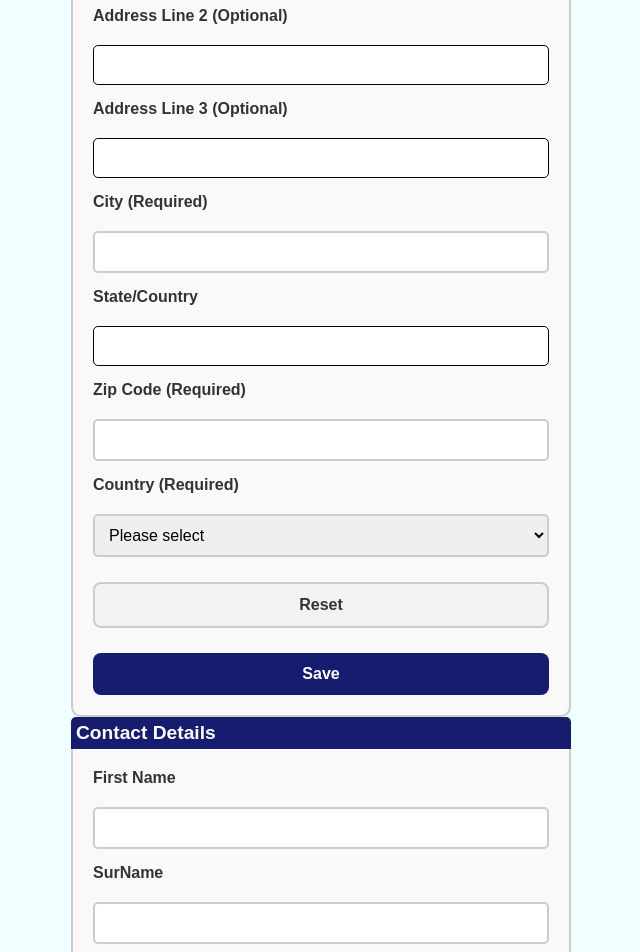
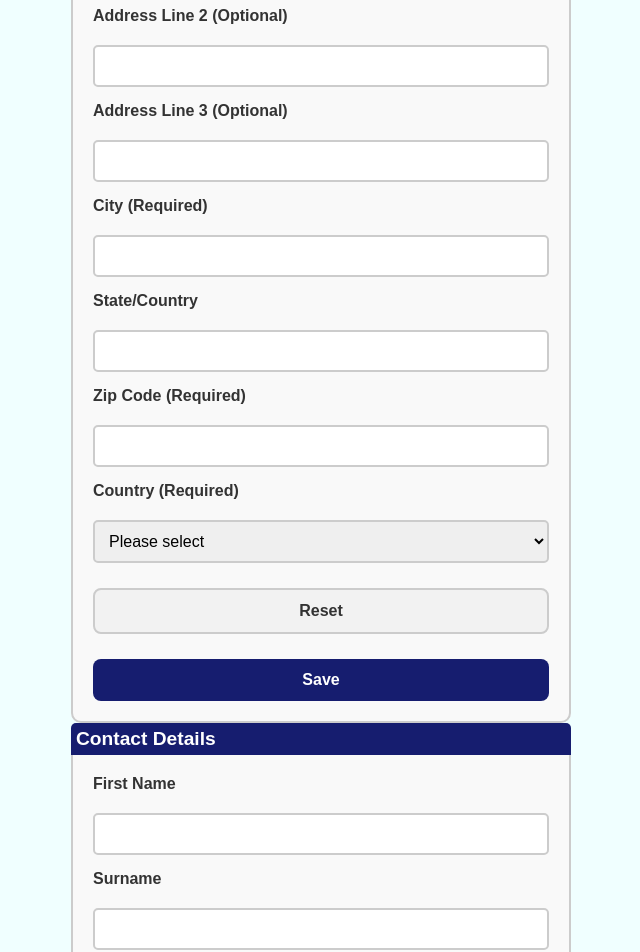
Before and after one commit to DevintthHaran/SDGP, a React (Create React App) app in the folder Frontend/sdgp-project/: page /order in a window 1280 px wide. Shown: the part 140-1092 px from the top of the page, without its empty margins (319-959 px from the left). Built offline with nearby package versions, Linux system fonts and the light colour scheme.

Commit message:
Specified class name for order.css to avoid overlapping in css file with teammates

```diff
--- a/Frontend/sdgp-project/src/components/BillingAddress.jsx
+++ b/Frontend/sdgp-project/src/components/BillingAddress.jsx
@@ -1,6 +1,6 @@
 import React, { useState } from 'react';
 
-const BillingAddress = ({ handleFormSubmit,setBillingDetails }) => {
+const BillingAddress = ({ handleFormSubmit, setBillingDetails }) => {
   const [address, setAddress] = useState({ address1: '', city: '', zip: '', country: '' });
   const [isFieldValid, setIsFieldValid] = useState({ address1: false, city: false, zip: false, country: false });
   const [isFormValid, setIsFormValid] = useState(false);
@@ -15,8 +15,6 @@ const BillingAddress = ({ handleFormSubmit,setBillingDetails }) => {
 
   const handleInputChange = (e) => {
     const { name, value } = e.target;
-
-    // For the ZIP field, remove non-numeric characters
     const sanitizedValue = name === "zip" ? value.replace(/\D/g, "") : value;
 
     setAddress({ ...address, [name]: sanitizedValue });
@@ -27,7 +25,6 @@ const BillingAddress = ({ handleFormSubmit,setBillingDetails }) => {
 
   const handleSubmit = (e) => {
     e.preventDefault();
-
     const allValid = Object.values(isFieldValid).every(Boolean);
     if (allValid) {
       setIsFormValid(true);
@@ -40,10 +37,10 @@ const BillingAddress = ({ handleFormSubmit,setBillingDetails }) => {
   };
 
   return (
+    <div className="order">
       <fieldset className={isFormValid ? 'fieldset-success' : ''}>
         <legend>Billing Address</legend>
         <form onSubmit={handleSubmit}>
-        {/* Required Field */}
           <label>Address Line 1 (Required)</label>
           <input
             type="text"
@@ -54,27 +51,22 @@ const BillingAddress = ({ handleFormSubmit,setBillingDetails }) => {
             required
           />
 
-        {/* Optional Field */}
           <label>Address Line 2 (Optional)</label>
           <input
             type="text"
             name="address2"
-          id="billaddress2"
             value={address.address2 || ''}
             onChange={handleInputChange}
           />
 
-        {/* Optional Field */}
           <label>Address Line 3 (Optional)</label>
           <input
             type="text"
             name="address3"
-          id="billaddress3"
             value={address.address3 || ''}
             onChange={handleInputChange}
           />
 
-        {/* Required Field */}
           <label>City (Required)</label>
           <input
             type="text"
@@ -89,12 +81,10 @@ const BillingAddress = ({ handleFormSubmit,setBillingDetails }) => {
           <input
             type="text"
             name="state"
-          id="statecountry"
             value={address.state || ''}
             onChange={handleInputChange}
           />
 
-        {/* Required Field */}
           <label>Zip Code (Required)</label>
           <input
             type="text"
@@ -106,7 +96,6 @@ const BillingAddress = ({ handleFormSubmit,setBillingDetails }) => {
             maxLength="5"
           />
 
-        {/* Required Field */}
           <label>Country (Required)</label>
           <select
             name="country"
@@ -115,23 +104,23 @@ const BillingAddress = ({ handleFormSubmit,setBillingDetails }) => {
             className={isFieldValid.country ? 'input-success' : ''}
             required
           >
-          <option value="">
-            Please select
-          </option>
+            <option value="">Please select</option>
             <option value="Sri Lanka">Sri Lanka</option>
             <option value="India">India</option>
           </select>
 
           <button type="reset"
             onClick={() => {
-          setAddress({address1:"",address2:"",address3:"",city:"",zip:"",country:"",});
+              setAddress({ address1: "", address2: "", address3: "", city: "", zip: "", country: "" });
               setIsFieldValid({ address1: false, city: false, zip: false, country: false });
-        }}>
+            }}
+          >
             Reset
           </button>
           <button type="submit">Save</button>
         </form>
       </fieldset>
+    </div>
   );
 };
 
--- a/Frontend/sdgp-project/src/components/ContactDetails.jsx
+++ b/Frontend/sdgp-project/src/components/ContactDetails.jsx
@@ -1,6 +1,6 @@
 import React, { useState } from 'react';
 
-const ContactDetails = ({ handleFormSubmit,setContactDetails }) => {
+const ContactDetails = ({ handleFormSubmit, setContactDetails }) => {
   const [contact, setContact] = useState({ firstname: '', surname: '', phone: '', email: '' });
   const [isValid, setIsValid] = useState({ firstname: false, surname: false, phone: false, email: false });
   const [isSaved, setIsSaved] = useState(false);
@@ -47,6 +47,7 @@ const ContactDetails = ({ handleFormSubmit,setContactDetails }) => {
   };
 
   return (
+    <div className="order">
       <fieldset className={isSaved ? 'fieldset-success' : ''}>
         <legend>Contact Details</legend>
         <form onSubmit={handleSubmit}>
@@ -59,7 +60,7 @@ const ContactDetails = ({ handleFormSubmit,setContactDetails }) => {
             className={isValid.firstname ? 'input-success' : ''}
             required
           />
-        <label>SurName</label>
+          <label>Surname</label>
           <input
             type="text"
             name="surname"
@@ -90,7 +91,7 @@ const ContactDetails = ({ handleFormSubmit,setContactDetails }) => {
           <button
             type="reset"
             onClick={() => {
-            setContact({ firstname: '', surname: '', phone: '', email: '' })
+              setContact({ firstname: '', surname: '', phone: '', email: '' });
               setIsValid({ firstname: false, surname: false, phone: false, email: false });
             }}
           >
@@ -99,6 +100,7 @@ const ContactDetails = ({ handleFormSubmit,setContactDetails }) => {
           <button type="submit">Save</button>
         </form>
       </fieldset>
+    </div>
   );
 };
 
--- a/Frontend/sdgp-project/src/components/OrderSummary.jsx
+++ b/Frontend/sdgp-project/src/components/OrderSummary.jsx
@@ -14,29 +14,31 @@ const OrderSummary = ({ handlePlaceOrder, setCartData }) => {
   const totalAmount = cartData.reduce((total, item) => total + item.price * item.quantity, 0);
 
   if (!cartData || cartData.length === 0) {
-    return <div>Your cart is empty.</div>;
+    return <div className="order">Your cart is empty.</div>;
   }
 
   return (
+    <div className="order">
       <fieldset id="finalset">
         <legend>Order Summary</legend>
         <div>
           {cartData.map((item, index) => (
-          <div key={index}>
-            <img src={item.image} alt={item.name} />
-            <div>{item.name}</div>
-            <div>Rs. {item.price}</div>
-            <div>Quantity: {item.quantity}</div>
+            <div key={index} className="order-item">
+              <img src={item.image} alt={item.name} className="order-item-image" />
+              <div className="order-item-name">{item.name}</div>
+              <div className="order-item-price">Rs. {item.price}</div>
+              <div className="order-item-quantity">Quantity: {item.quantity}</div>
             </div>
           ))}
         </div>
         <div className="stock">
-        <div>Total Rs. </div>
+          <div>Total Rs.</div>
           <div>{totalAmount}</div>
         </div>
         <button onClick={handlePlaceOrder} id="PlaceOrder">Place Order</button>
         <button onClick={() => window.location.href = '/shop'} id="Exit">Exit</button>
       </fieldset>
+    </div>
   );
 };
 
--- a/Frontend/sdgp-project/src/style/Order.css
+++ b/Frontend/sdgp-project/src/style/Order.css
@@ -3,21 +3,21 @@ body{
     font-family: sans-serif;
     background-color:azure;
 }/* Make sure the form has some margin for better spacing */
-form {
+.order form {
     display: flex;
     flex-direction: column;
     gap: 15px; /* Add some space between fields */
 }
 
 /* Style for the labels */
-form label {
+.order form label {
     font-weight: bold;
     margin-bottom: 5px;
     color: #333;
 }
 
 /* Style for the input fields */
-form input {
+.order form input {
     padding: 10px;
     font-size: 1rem;
     border-radius: 5px;
@@ -28,7 +28,7 @@ form input {
 
 
 /* Style for the fieldset */
-fieldset {
+.order fieldset {
     padding: 20px;
     border: 2px solid #ccc;
     border-radius: 10px;
@@ -39,7 +39,7 @@ fieldset {
 }
 
 /* Style for the legend */
-legend {
+.order legend {
     position: relative;
     font-size: 1.2rem;
     font-weight: 600;
@@ -77,7 +77,7 @@ fieldset{
     box-shadow: -2px 0 4px hsl(0 4% 15% / 10%);
     transition: 0.3s;
     border: 3px solid black;
-}input,select{
+}.order input,select{
     padding: 10px;
     font-size: 1rem;
     border-radius: 5px;
@@ -87,10 +87,10 @@ fieldset{
     outline: none;
 }#billaddress2,#billaddress3,#statecountry{
     border: 1px solid black;
-}input:focus{
+}.order input:focus{
     outline: none;
 }/* Style for buttons */
-button {
+.order button {
     width: 100%;
     margin-top: 10px;
     padding: 12px 20px; /* Increased padding for better clickable area */
@@ -105,25 +105,25 @@ button {
 }
 
 /* Button hover effect */
-button:hover {
+.order button:hover {
     background-color: #4a76a8; /* Change to a lighter shade when hovered */
     transform: translateY(-2px); /* Slight lift effect on hover */
 }
 
 /* Style for the 'Reset' button */
-button[type="reset"] {
+.order button[type="reset"] {
     background-color: #f2f2f2; /* Light color for Reset button */
     color: #333; /* Dark color for text */
     border: 2px solid #ccc; /* Light border */
 }
 
-button[type="reset"]:hover {
+.order button[type="reset"]:hover {
     background-color: #e0e0e0; /* Slightly darker when hovered */
     transform: translateY(-2px); /* Slight lift effect */
 }
 
 /* Focus effect for buttons */
-button:focus {
+.order button:focus {
     outline: none;
     box-shadow: 0 0 5px rgba(0, 123, 255, 0.6); /* Add a blue outline when focused */
 }
@@ -172,9 +172,9 @@ button:focus {
     background-color:crimson;
 }#finalset #PlaceOrder:hover{
     background-color:#f2f2f2;
-}.input-success {
+}.order .input-success {
     border: 2px solid greenyellow;
-  }.fieldset-success {
+  }.order .fieldset-success {
     border: 3px solid greenyellow;
   }@media(max-width:1000px){
     fieldset {
```
Lines whose indentation alone changed are shown as unchanged.
